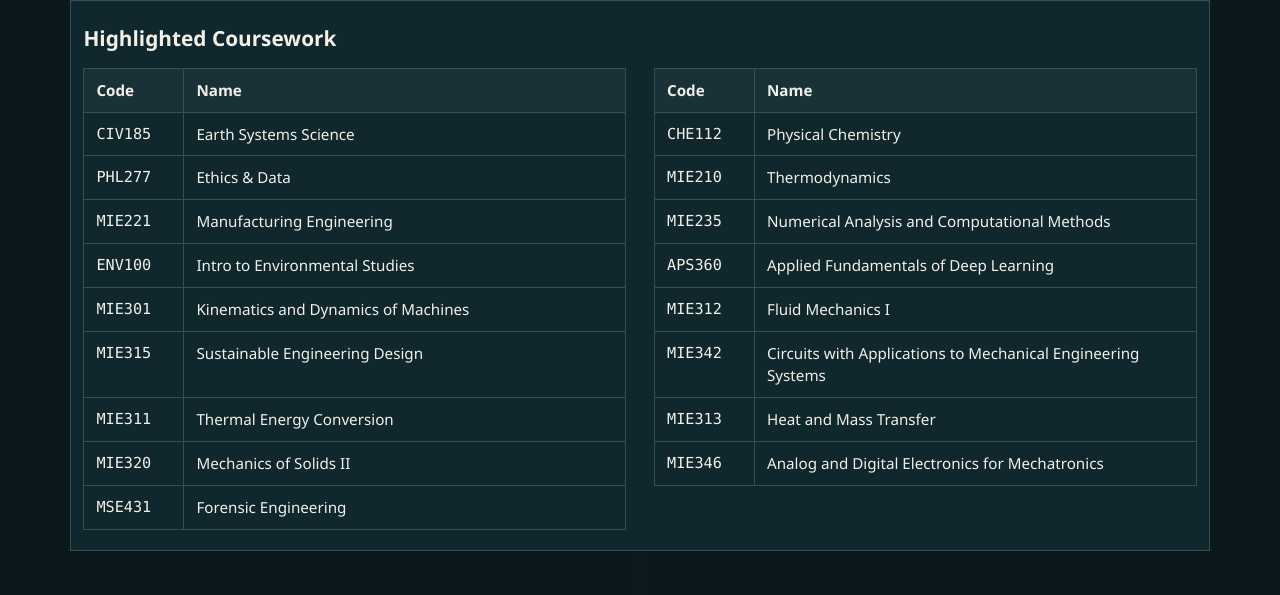
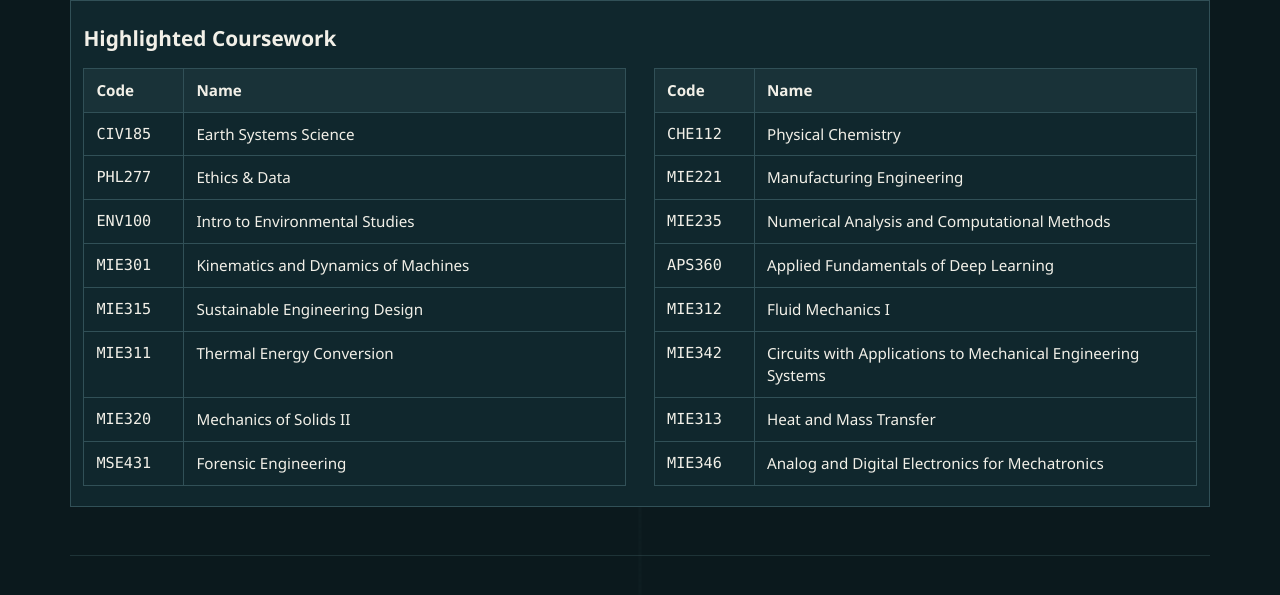
Before and after one commit to IanShang/Portfolio, a plain HTML site: page index.html in a window 1280 px wide. Shown: the part 1086-1681 px from the top of the page. Drawn offline with Linux system fonts and the light colour scheme.

Commit message:
Update index.html
updated courses

```diff
--- a/index.html
+++ b/index.html
@@ -84,7 +84,6 @@
               <table class="course-table" aria-label="Coursework, column 1"><thead><tr><th scope="col">Code</th><th scope="col">Name</th></tr></thead><tbody>
                 <tr><th scope="row">CIV185</th><td>Earth Systems Science</td></tr>
                 <tr><th scope="row">PHL277</th><td>Ethics &amp; Data</td></tr>
-                <tr><th scope="row">MIE221</th><td>Manufacturing Engineering</td></tr>
                 <tr><th scope="row">ENV100</th><td>Intro to Environmental Studies</td></tr>
                 <tr><th scope="row">MIE301</th><td>Kinematics and Dynamics of Machines</td></tr>
                 <tr><th scope="row">MIE315</th><td>Sustainable Engineering Design</td></tr>
@@ -94,7 +93,7 @@
               </tbody></table>
               <table class="course-table" aria-label="Coursework, column 2"><thead><tr><th scope="col">Code</th><th scope="col">Name</th></tr></thead><tbody>
                 <tr><th scope="row">CHE112</th><td>Physical Chemistry</td></tr>
-                <tr><th scope="row">MIE210</th><td>Thermodynamics</td></tr>
+                <tr><th scope="row">MIE221</th><td>Manufacturing Engineering</td></tr>
                 <tr><th scope="row">MIE235</th><td>Numerical Analysis and Computational Methods</td></tr>
                 <tr><th scope="row">APS360</th><td>Applied Fundamentals of Deep Learning</td></tr>
                 <tr><th scope="row">MIE312</th><td>Fluid Mechanics I</td></tr>
```
